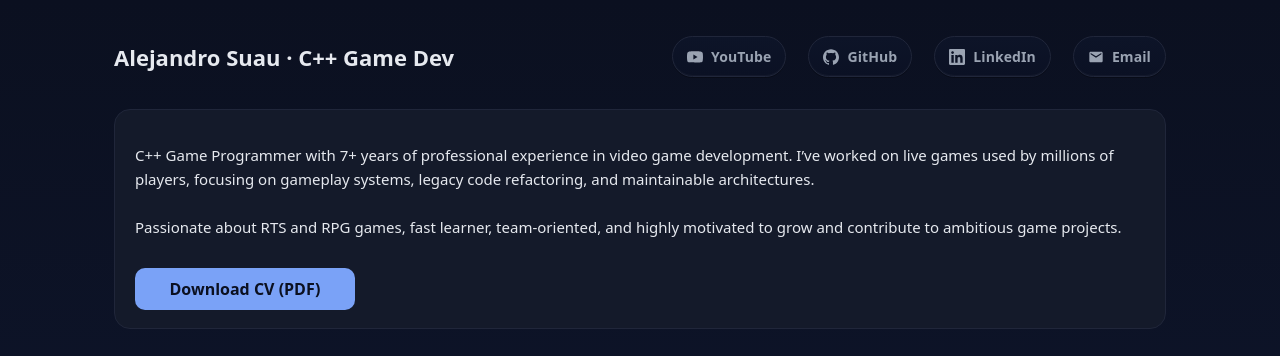
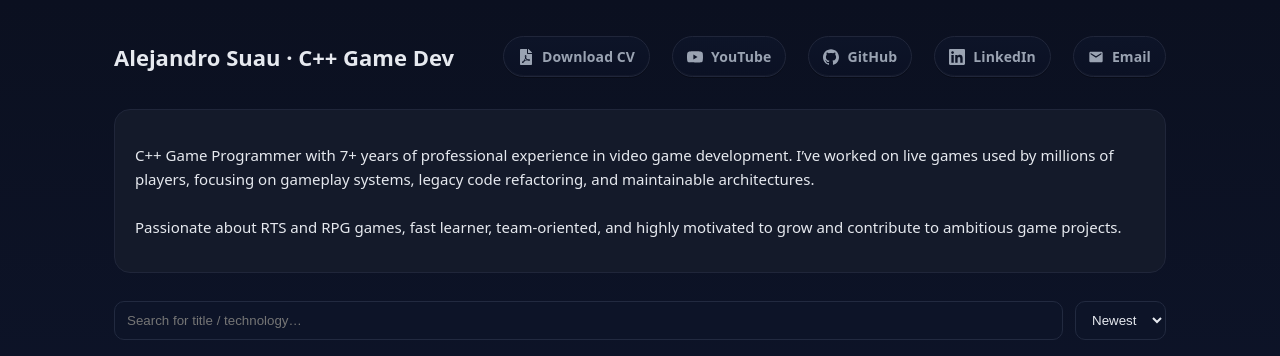
Before and after one commit to AlejandroSuau/portfolio, a React (Vite) app: page / in a window 1280 px wide. Shown: the top 356 px of the page. Built offline with nearby package versions, Linux system fonts and the light colour scheme.

Commit message:
Better look and feel for CV

```diff
--- a/src/App.jsx
+++ b/src/App.jsx
@@ -5,6 +5,7 @@ import "./index.css";
 
 import { SiGithub, SiLinkedin, SiYoutube } from "react-icons/si";
 import { MdEmail } from "react-icons/md";
+import { FaFilePdf } from "react-icons/fa";
 
 export default function App() {
   const [q, setQ] = useState("");
@@ -23,6 +24,15 @@ export default function App() {
       <header className="topbar">
         <h1>Alejandro Suau · C++ Game Dev</h1>
         <nav className="social">
+          <a
+            className="social-btn cv"
+            href="https://github.com/AlejandroSuau/portfolio/raw/main/CV_Alejandro_Suau_Ruiz.pdf"
+            target="_blank"
+            rel="noreferrer"
+            title="CV (PDF)"
+          >
+            <FaFilePdf className="icon" /><span className="label">Download CV</span>
+          </a>
           <a className="social-btn yt" href="https://www.youtube.com/@The.TrueBoolean" target="_blank" rel="noreferrer" title="YouTube">
             <SiYoutube className="icon" /><span className="label">YouTube</span>
           </a>
@@ -47,17 +57,6 @@ export default function App() {
           Passionate about RTS and RPG games, fast learner, team-oriented, and highly motivated
           to grow and contribute to ambitious game projects.
         </p>
-
-        <div className="about-actions">
-          <a
-            className="btn"
-            href="https://github.com/AlejandroSuau/portfolio/raw/main/CV_Alejandro_Suau_Ruiz.pdf"
-            target="_blank"
-            rel="noreferrer"
-          >
-            Download CV (PDF)
-          </a>
-        </div>
       </section>
 
       <section className="controls">
--- a/src/index.css
+++ b/src/index.css
@@ -222,3 +222,12 @@ select.input { flex:0 0 auto; }
 .about-actions .btn {
   max-width: 220px;
 }
+
+:root {
+  --cv: #22c55e;
+}
+
+.social-btn.cv:hover {
+  border-color: var(--cv);
+  box-shadow: 0 6px 20px rgba(34,197,94,.25), 0 0 0 1px rgba(34,197,94,.35) inset;
+}
```
